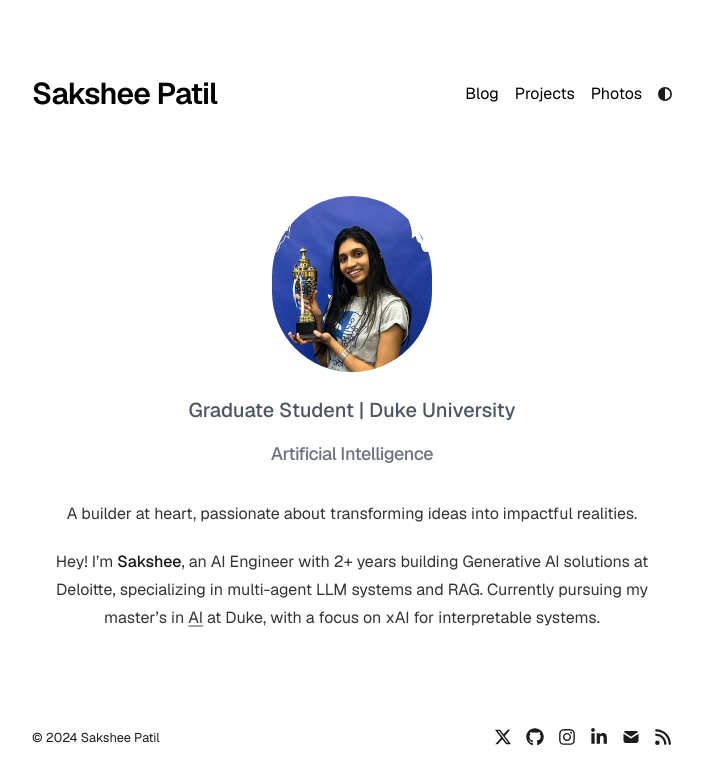
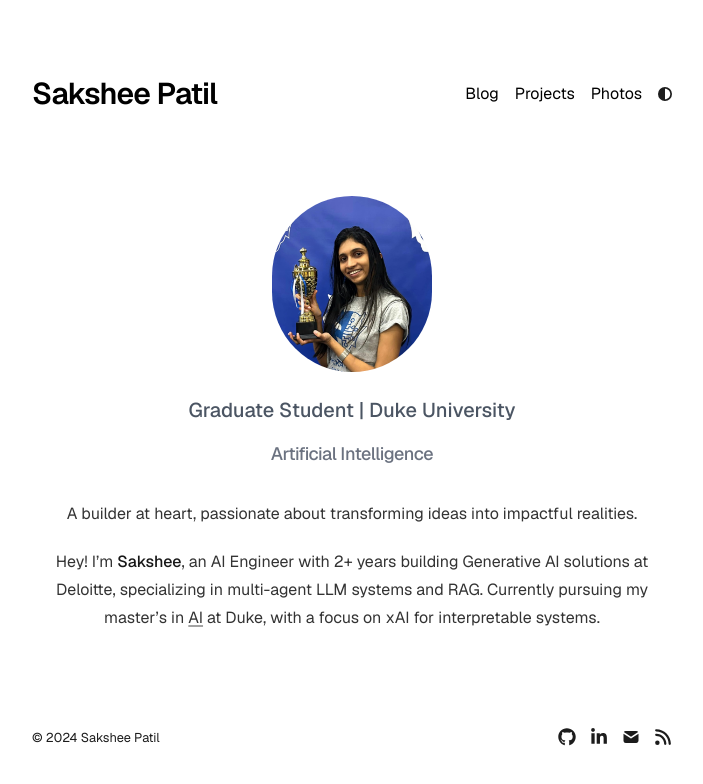
Before and after one commit to Sakshee5/my-nextjs-portfolio, a Next.js app: page / in a window 1280 px wide. Shown: the top 784 px of the page, without its empty margins (288-991 px from the left). Built offline with nearby package versions, Linux system fonts and the light colour scheme.

Commit message:
removed linked to twitter and insta

```diff
--- a/app/components/footer.tsx
+++ b/app/components/footer.tsx
@@ -24,9 +24,9 @@ function SocialLink({ href, icon: Icon }) {
 function SocialLinks() {
   return (
     <div className="flex text-lg gap-3.5 float-right transition-opacity duration-300 hover:opacity-90">
-      <SocialLink href={socialLinks.twitter} icon={FaXTwitter} />
+      {/* <SocialLink href={socialLinks.twitter} icon={FaXTwitter} /> */}
       <SocialLink href={socialLinks.github} icon={FaGithub} />
-      <SocialLink href={socialLinks.instagram} icon={FaInstagram} />
+      {/* <SocialLink href={socialLinks.instagram} icon={FaInstagram} /> */}
       <SocialLink href={socialLinks.linkedin} icon={FaLinkedinIn} />
       <SocialLink href={socialLinks.email} icon={TbMailFilled} />
       <a href="/rss.xml" target="_self">
@@ -42,7 +42,7 @@ export default function Footer() {
       <time>© {YEAR}</time>{" "}
       <a
         className="no-underline"
-        href={socialLinks.twitter}
+        href={socialLinks.github}
         target="_blank"
         rel="noopener noreferrer"
       >
```
